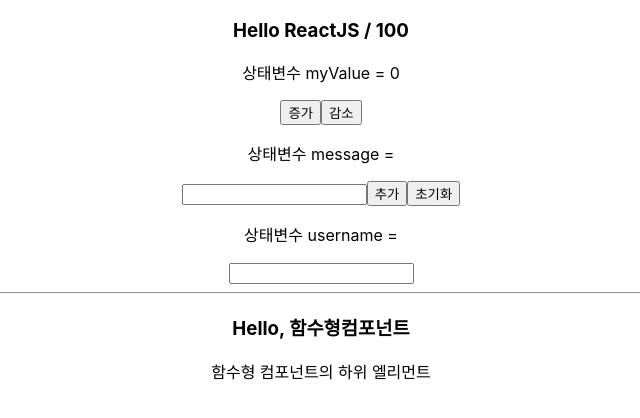
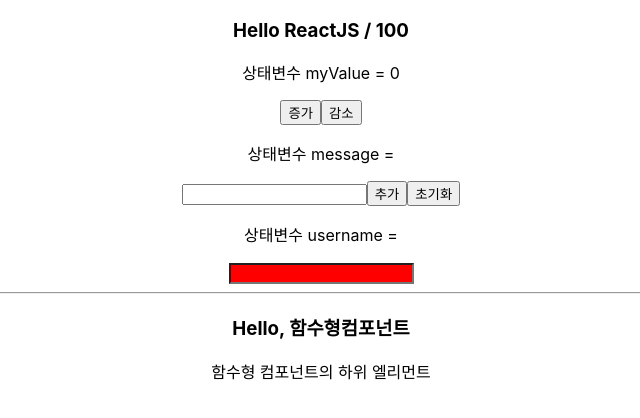
Before and after one commit to myjungwu/HelloReactApp, a React (Create React App) app: page / in a window 1280 px wide. Shown: the top 418 px of the page, without its empty margins (319-959 px from the left). Built offline with nearby package versions, Linux system fonts and the light colour scheme.

Commit message:
handleEnter

```diff
--- a/src/components/MyComponents.js
+++ b/src/components/MyComponents.js
@@ -1,6 +1,6 @@
 import React, { Component } from 'react';
 import PropTypes from 'prop-types';
-
+import './MyComponents.css';
 class MyComponents extends Component {
     //생성자
     // constructor(props) {
@@ -22,7 +22,8 @@
         //상태변수
         myValue: 0,
         message: '',
-        username: ''
+        username: '',
+        isValid: false
     }
     //Event Handler함수선언
     // handleMinus() {
@@ -34,12 +35,22 @@
         this.setState({
             [e.target.name]: e.target.value
         });
-    }
+    };
+    handleEnter = (e) => {
+        //enter key
+        if(e.keyCode === 13){
+            this.setState({
+                message: '',
+                isValid: true,
+            });
+        }
+
+    };
 
     render() {
         const { name, age } = this.props;
-        const { myValue, message, username } = this.state;
-        const { handleMinus, handleChange } = this;
+        const { myValue, message, username, isValid } = this.state;
+        const { handleMinus, handleChange, handleEnter } = this;
 
         return (
             <div>
@@ -52,13 +63,14 @@
                 <p>
                     상태변수 message = {message}
                 </p>
-                <input type="text" name="message" value={message} onChange={handleChange} />
+                <input type="text" name="message" value={message} onChange={handleChange} onKeyDown={handleEnter} />
                 <button>추가</button>
                 <button onClick={() => this.setState({message: ''})}>초기화</button>
                 <p>
                     상태변수 username = {username}
                 </p>
-                <input type="text" name="username" value={username} onChange={handleChange} />
+                <input type="text" name="username" value={username} onChange={handleChange}
+                    className={isValid ? 'success':'failure'} />
 
             </div>
         );
```
